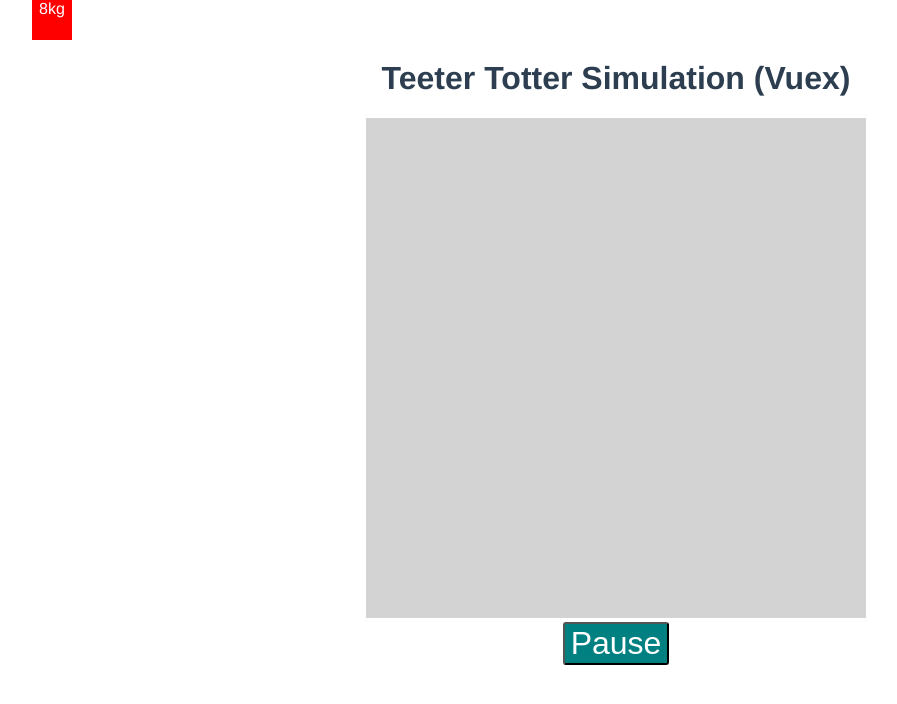
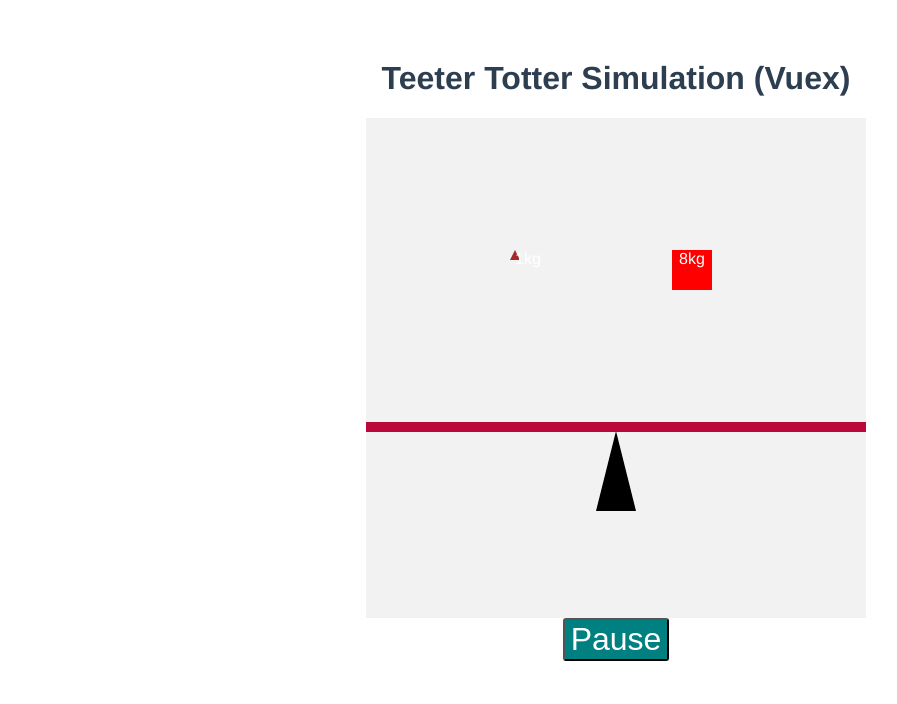
Before and after one commit to ikashifullah/teeter-totter-vuex, a Vue app: page / in a window 1280 px wide. Shown: the top 704 px of the page, without its empty margins (24-921 px from the left). Built offline with nearby package versions, Linux system fonts and the light colour scheme.

Commit message:
Add Shape and Scale functionality

```diff
--- /dev/null
+++ b/src/components/Scale.vue
@@ -0,0 +1,89 @@
+<template>
+  <div>
+    <div
+      class="bar"
+      :style="{
+        transform: 'rotate(' + scaleBarRotatedByDeg + 'deg)'
+      }"
+      ref="scaleElem"
+      :class="{
+        'trans-to-balance': scaleBarRotatedByDeg == 0
+      }">
+    </div>
+    <div
+      class="pivot"
+      :style="{
+        position: 'absolute',
+        left: (scaleBarCenter.x - 20) + 'px'
+      }">
+    </div>
+  </div>
+</template>
+
+<script>
+import { mapState } from 'vuex';
+
+export default {
+  name: 'Scale',
+  data() {
+    return {
+      rotation: 0,
+      centerX: 0,
+      centerY: 0,
+    };
+  },
+  computed: mapState([
+    'timer',
+    'scaleBarCenter',
+    'scaleBarRotatedByDeg',
+    'motionOnLeft',
+    'motionOnRight',
+  ]),
+  watch: {
+    timer() {
+      this.updateBalance();
+    },
+  },
+  mounted() {
+    this.centerX = this.$refs.scaleElem.getBoundingClientRect().left
+      + this.$refs.scaleElem.offsetWidth / 2;
+    this.centerY = this.$refs.scaleElem.getBoundingClientRect().top
+      + this.$refs.scaleElem.offsetHeight / 2;
+    this.$store.commit('setScaleBarCenter', {
+      x: this.centerX,
+      y: this.centerY,
+    });
+  },
+  methods: {
+    updateBalance() {
+      if (this.motionOnLeft > this.motionOnRight) {
+        this.$store.commit('decrementRotation');
+      } else if (this.motionOnLeft < this.motionOnRight) {
+        this.$store.commit('incrementRotation');
+      } else {
+        this.$store.commit('setZeroRotation');
+      }
+    },
+  },
+};
+</script>
+
+<style scoped>
+div.trans-to-balance {
+  transition: transform 1.5s;
+}
+div.bar {
+  width: 500px;
+  height: 10px;
+  display: inline-block;
+  background-color: #bb083a;
+}
+div.pivot {
+  width: 0;
+  height: 0;
+  border-left: 20px solid transparent;
+  border-right: 20px solid transparent;
+  border-bottom: 80px solid #000000;
+  margin-top: -5px;
+}
+</style>
--- a/src/components/Shape.vue
+++ b/src/components/Shape.vue
@@ -26,7 +26,7 @@
     'transform-origin':
       (scaleBarCenter.x - leftOffset) + 'px ' + (scaleBarCenter.y - topOffset) + 'px'
     }">
-  {{mass}}kg
+    <span class="shape-text">{{mass}}kg</span>
   </div>
 </template>
 
@@ -54,7 +54,7 @@ export default {
     return {
       mass,
       shape,
-      color: 'blue',
+      color: 'brown',
       width: mass * 5,
       height: mass * 5,
       leftOffset: 0,
@@ -91,7 +91,7 @@ export default {
     'lastShapeColor',
   ]),
   created() {
-    this.color = this.lastShapeColor === 'blue' ? 'red' : 'blue';
+    this.color = this.lastShapeColor === 'brown' ? 'red' : 'brown';
     this.height = this.shape === 'triangle' ? this.height * 2 : this.height;
     this.$store.commit('setLastShapeColor', this.color);
     this.leftOffset = this.right
@@ -133,4 +133,7 @@ export default {
 .circle {
   border-radius: 50%;
 }
+.shape-text {
+  color: #fff;
+}
 </style>
--- a/src/components/TeeterTotter.vue
+++ b/src/components/TeeterTotter.vue
@@ -1,5 +1,5 @@
 <template>
-  <div class="hello">
+  <div>
     <div class="game-height game-width d-inline-block">
       <div class="space-above-scale"></div>
       <Shape
@@ -7,15 +7,17 @@
         :key="wObject.id"
         :id="wObject.id"
         :right="wObject.right" />
-      <div v-if="gameOver" class="game-over">
-        <h3>Game Over</h3>
-        <div>Refresh page to Play again</div>
-      </div>
+      <Scale />
     </div>
     <div>
       <button class="pause-btn" @click="togglePause">
         {{pauseOrResume}}
       </button>
+    </div>
+    <div v-if="gameOver" class="game-over">
+      <h3>Game Over</h3>
+      <div>Refresh page to Play again</div>
+      <button @click="replay" class="pause-btn">Replay</button>
     </div>
   </div>
 </template>
@@ -23,15 +25,18 @@
 <script>
 import { mapState } from 'vuex';
 import Shape from './Shape.vue';
+import Scale from './Scale.vue';
 
 export default {
   name: 'TeeterTotter',
   components: {
     Shape,
+    Scale,
   },
   data() {
     return {
-      timerHandle: null,
+      timerHandle: '',
+      isPaused: false,
       gameOver: false,
       weighObjects: [],
       pauseOrResume: 'Pause',
@@ -94,10 +99,13 @@ export default {
     },
     togglePause() {
       this.isPaused = !this.isPaused;
-      this.pauseOrResume = !this.isPaused ? 'Pause' : 'Play';
+      this.pauseOrResume = !this.isPaused ? 'Pause' : 'Continue';
       if (!this.isPaused) {
         this.resumePlay();
       }
+    },
+    replay() {
+      return window.location.reload();
     },
   },
 };
@@ -109,7 +117,7 @@ export default {
 }
 .game-height {
   height: 500px;
-  background-color: lightgrey;
+  background-color: #f2f2f2;
 }
 .game-width {
   width: 500px;
@@ -124,7 +132,14 @@ export default {
   border-radius: 3px;
 }
 .game-over {
+  width: 100%;
+  background: #ffffff;
   color: red;
-  margin-top: 80px;
+  position: absolute;
+  top: 0;
+  left: 0;
+  bottom: 0;
+  opacity: 0.9;
+  font-size: 50px;
 }
 </style>
--- a/src/store/index.js
+++ b/src/store/index.js
@@ -15,11 +15,11 @@ export default new Vuex.Store({
     motionOnRight: 0,
     isLeftKeyPressed: false,
     isRightKeyPressed: false,
-    lastShapeColor: 'blue',
+    lastShapeColor: 'brown',
   },
   mutations: {
     incrementTimer(state) {
-      state.timer += state.timer + 1;
+      state.timer += 1;
     },
     toggleLeftArrowKeyPressed(state) {
       state.isLeftKeyPressed = !state.isLeftKeyPressed;
```
